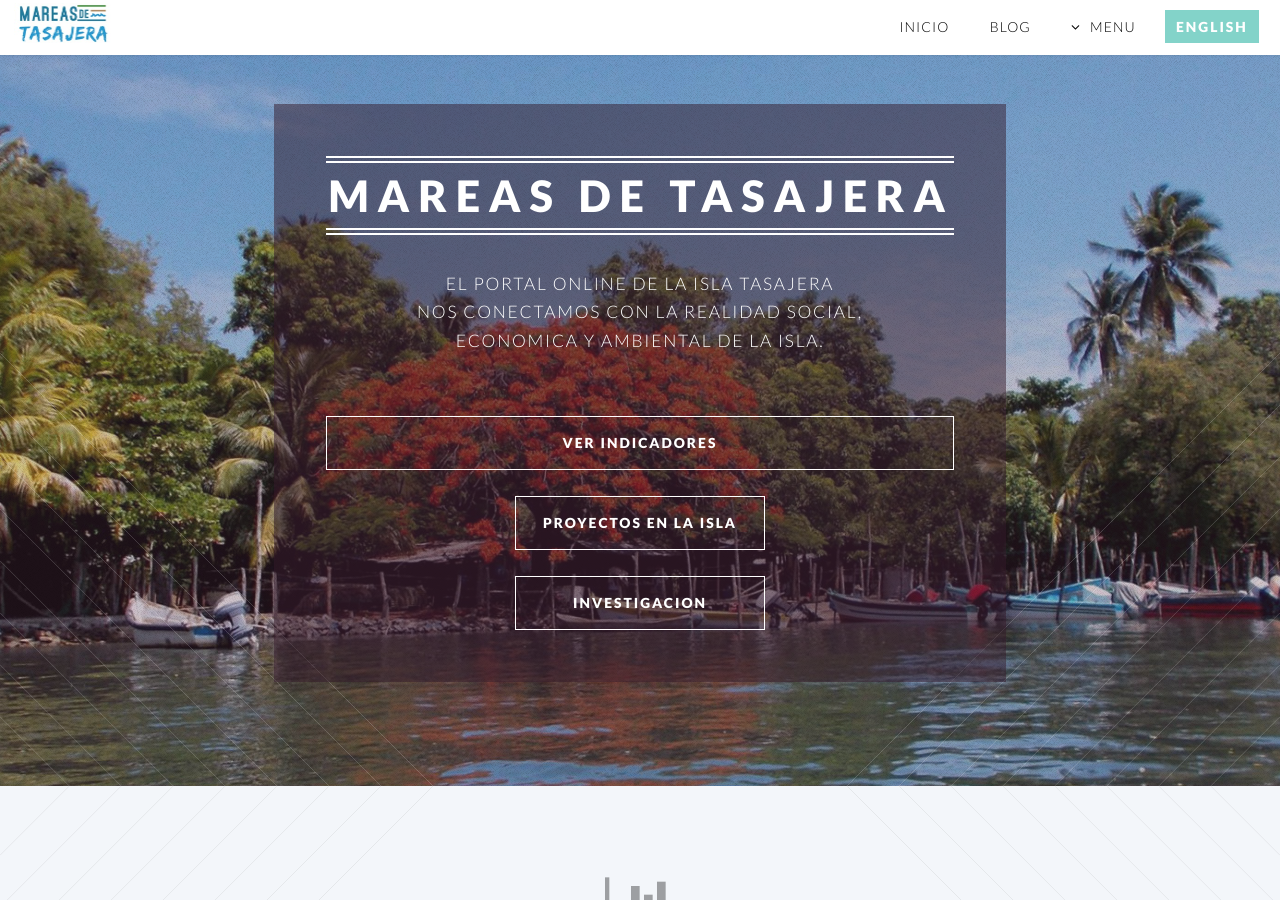
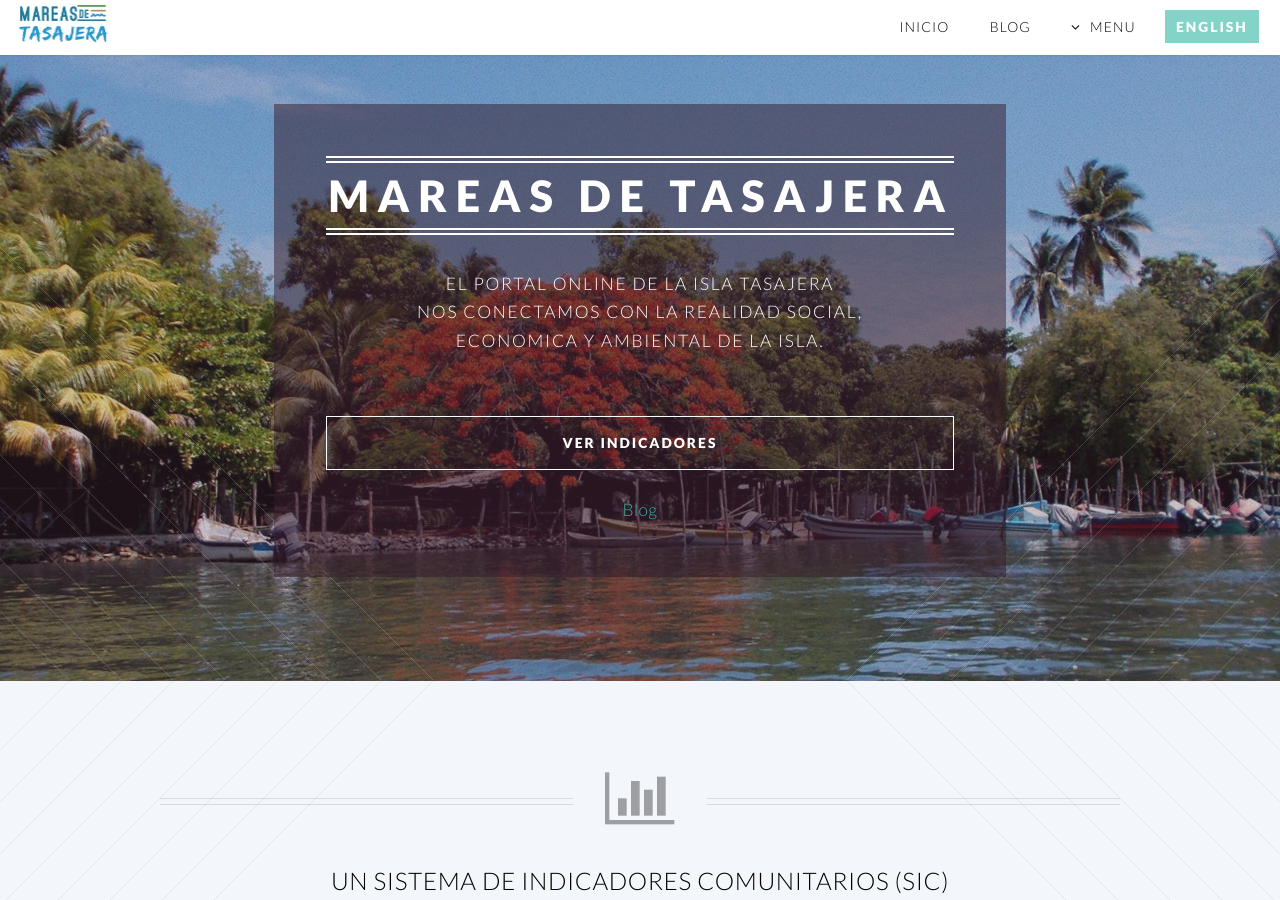
Before and after one commit to danteo90/danteo90.github.io, a Jekyll site: the page built from index.html, in a window 1280 px wide and 900 px high. Built offline with Jekyll 4.4.1, drawn with Linux system fonts in a browser that asks for light colours.

Commit message:
Update banner.html

```diff
--- a/_includes/banner.html
+++ b/_includes/banner.html
@@ -18,8 +18,7 @@
         <footer>
             <ul class="buttons vertical">
                 <li><a href="#main" class="button fit scrolly">Ver indicadores</a></li>
-                <li><a href="#proyectos" class="button fir scrolly">Proyectos en la isla</a></li>
-                <li><a href="http://www.mareasdetasajera.com/el-proyecto.html" class="button fir scrolly">Investigacion</a></li>
+                <li><a href="http://www.mareasdetasajera.com/blog.html" class="">Blog</a></li>
             </ul>
         </footer>
 
```
